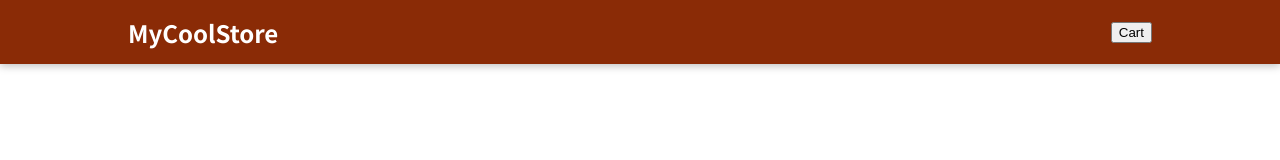
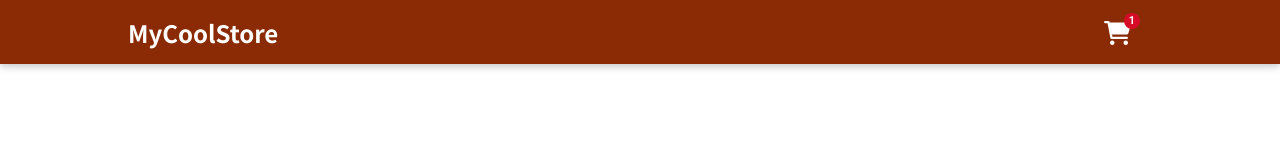
Before and after one commit to DavidPerelman/my-new-cool-store, a React (Create React App) app: page / in a window 1280 px wide. Shown: the top 160 px of the page. Built offline with nearby package versions, Linux system fonts and the light colour scheme.

Commit message:
setup CartIcon

```diff
--- a/public/index.html
+++ b/public/index.html
@@ -1,14 +1,12 @@
 <!DOCTYPE html>
 <html lang="en">
+
 <head>
   <meta charset="utf-8" />
   <link rel="icon" href="%PUBLIC_URL%/favicon.ico" />
   <meta name="viewport" content="width=device-width, initial-scale=1" />
   <meta name="theme-color" content="#000000" />
-    <meta
-      name="description"
-      content="Web site created using create-react-app"
-    />
+  <meta name="description" content="Web site created using create-react-app" />
   <link rel="apple-touch-icon" href="%PUBLIC_URL%/logo192.png" />
   <!--
       manifest.json provides metadata used when your web app is installed on a
@@ -24,8 +22,11 @@
       work correctly both with client-side routing and a non-root public URL.
       Learn how to configure a non-root public URL by running `npm run build`.
     -->
+  <link rel="stylesheet" href="https://cdnjs.cloudflare.com/ajax/libs/font-awesome/6.2.1/css/all.min.css">
+
   <title>React App</title>
 </head>
+
 <body>
   <noscript>You need to enable JavaScript to run this app.</noscript>
   <div id="root"></div>
@@ -40,4 +41,5 @@
       To create a production bundle, use `npm run build` or `yarn build`.
     -->
 </body>
+
 </html>
--- a/src/App.js
+++ b/src/App.js
@@ -1,5 +1,5 @@
 import React, { Fragment } from 'react';
-import Header from './components/UI/Header/Header';
+import Header from './components/Layout/Header/Header';
 
 function App() {
   return (
--- /dev/null
+++ b/src/components/Cart/CartIcon/CartIcon.js
@@ -0,0 +1,12 @@
+import classes from './CartIcon.module.css';
+
+const CartIcon = () => {
+  return (
+    <div className={classes.cart}>
+      <span className={classes.count}>1</span>
+      <i className={`fas fa-shopping-cart fa-xl ${classes.cartIcon}`}></i>
+    </div>
+  );
+};
+
+export default CartIcon;
--- /dev/null
+++ b/src/components/Cart/CartIcon/CartIcon.module.css
@@ -0,0 +1,44 @@
+.cart {
+  margin-top: 10px;
+  position: relative;
+  display: block;
+  width: 48px;
+  height: 48px;
+  overflow: hidden;
+}
+
+.cart:hover {
+  cursor: pointer;
+}
+
+.material-icons {
+  position: relative;
+  top: 4px;
+  z-index: 1;
+  font-size: 24px;
+  color: white;
+}
+
+.count {
+  position: absolute;
+  top: 0;
+  right: 0;
+  z-index: 2;
+  font-size: 11px;
+  border-radius: 50%;
+  background: #d60b28;
+  width: 16px;
+  height: 16px;
+  line-height: 16px;
+  display: block;
+  text-align: center;
+  color: white;
+  font-family: 'Roboto', sans-serif;
+  font-weight: bold;
+  left: 0px;
+  margin-left: 20px;
+}
+
+.cartIcon {
+  margin-top: 20px;
+}
--- a/src/components/UI/Header/Header.js
+++ b/src/components/Layout/Header/Header.js
@@ -1,4 +1,5 @@
 import React, { Fragment } from 'react';
+import HeaderCartButton from '../HeaderCartButton/HeaderCartButton';
 import classes from './Header.module.css';
 
 const Header = () => {
@@ -6,7 +7,7 @@ const Header = () => {
     <Fragment>
       <header className={classes.header}>
         <h2>MyCoolStore</h2>
-        <button>Cart</button>
+        <HeaderCartButton />
       </header>
     </Fragment>
   );
--- /dev/null
+++ b/src/components/Layout/HeaderCartButton/HeaderCartButton.js
@@ -0,0 +1,8 @@
+import React from 'react';
+import CartIcon from '../../Cart/CartIcon/CartIcon';
+
+const HeaderCartButton = () => {
+  return <CartIcon />;
+};
+
+export default HeaderCartButton;
```
Also changed, not shown: src/components/Layout/HeaderCartButton/HeaderCartButton.module.css (added, +59 -0 lines), src/components/Layout/Header/Header.module.css (renamed from src/components/UI/Header/Header.module.css). Lines whose indentation alone changed are shown as unchanged.
